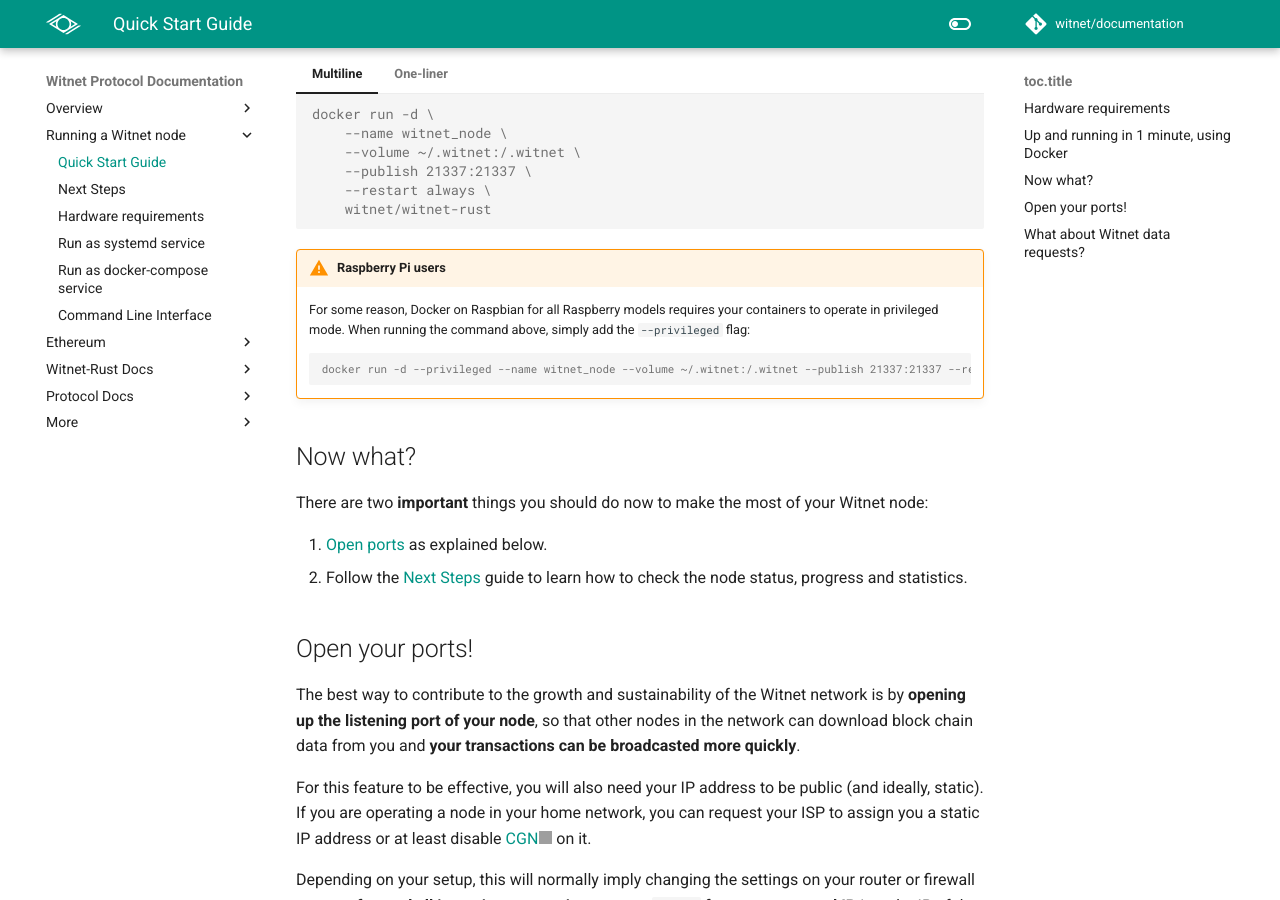
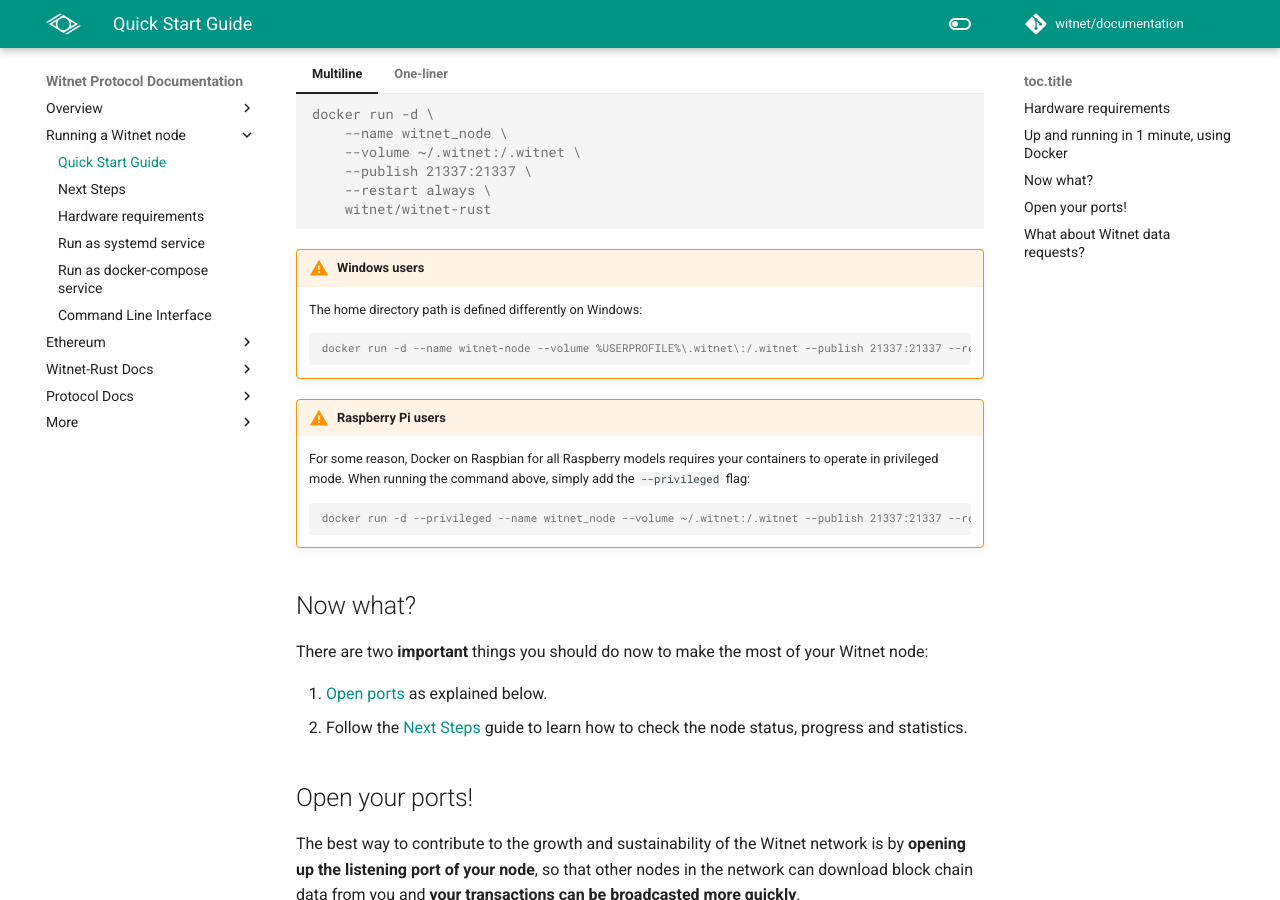
Before and after one commit to witnet/documentation, an MkDocs documentation site: the page built from docs/try/run-a-node.md, in a window 1280 px wide and 900 px high, scrolled down 674 px. Built offline with MkDocs 1.6.1 and Material for MkDocs 9.7.7, drawn with Linux system fonts in a browser that asks for light colours; comment, search, counter and statistics services are not loaded; grey boxes are pictures that could not be loaded.

Commit message:
fea(run-node): add run node on Windows

````diff
--- a/docs/try/run-a-node.md
+++ b/docs/try/run-a-node.md
@@ -39,12 +39,19 @@ To start a node, use:
     docker run -d --name witnet_node --volume ~/.witnet:/.witnet --publish 21337:21337 --restart always witnet/witnet-rust
     ```
 
+!!! warning "Windows users"
+    The home directory path is defined differently on Windows:
+    ```console
+    docker run -d --name witnet-node --volume %USERPROFILE%\.witnet\:/.witnet --publish 21337:21337 --restart always witnet/witnet-rust
+    ```
+
 !!! warning "Raspberry Pi users"
     For some reason, Docker on Raspbian for all Raspberry models requires your containers to operate
     in privileged mode. When running the command above, simply add the `--privileged` flag:
     ```console
     docker run -d --privileged --name witnet_node --volume ~/.witnet:/.witnet --publish 21337:21337 --restart always witnet/witnet-rust
     ```
+
 
 ## Now what?
 
````
